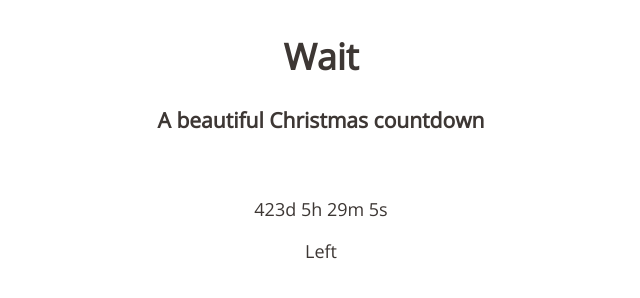
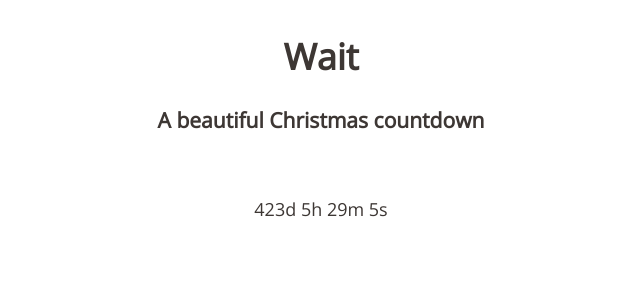
Before and after one commit to gitter-badger/wait, a plain HTML site: page index.html in a window 1280 px wide. Shown: the full height of the page, 327-967 px from the left. Drawn offline with nearby package versions, Linux system fonts and the light colour scheme.

Commit message:
Update index.html

```diff
--- a/index.html
+++ b/index.html
@@ -11,7 +11,6 @@
 <h1> Wait </h1>
 <h3>A beautiful Christmas countdown</h3> <br/>
 <p id="countdown"></p>
-<p> Left </p>
 </body>
 
 </html>
```
